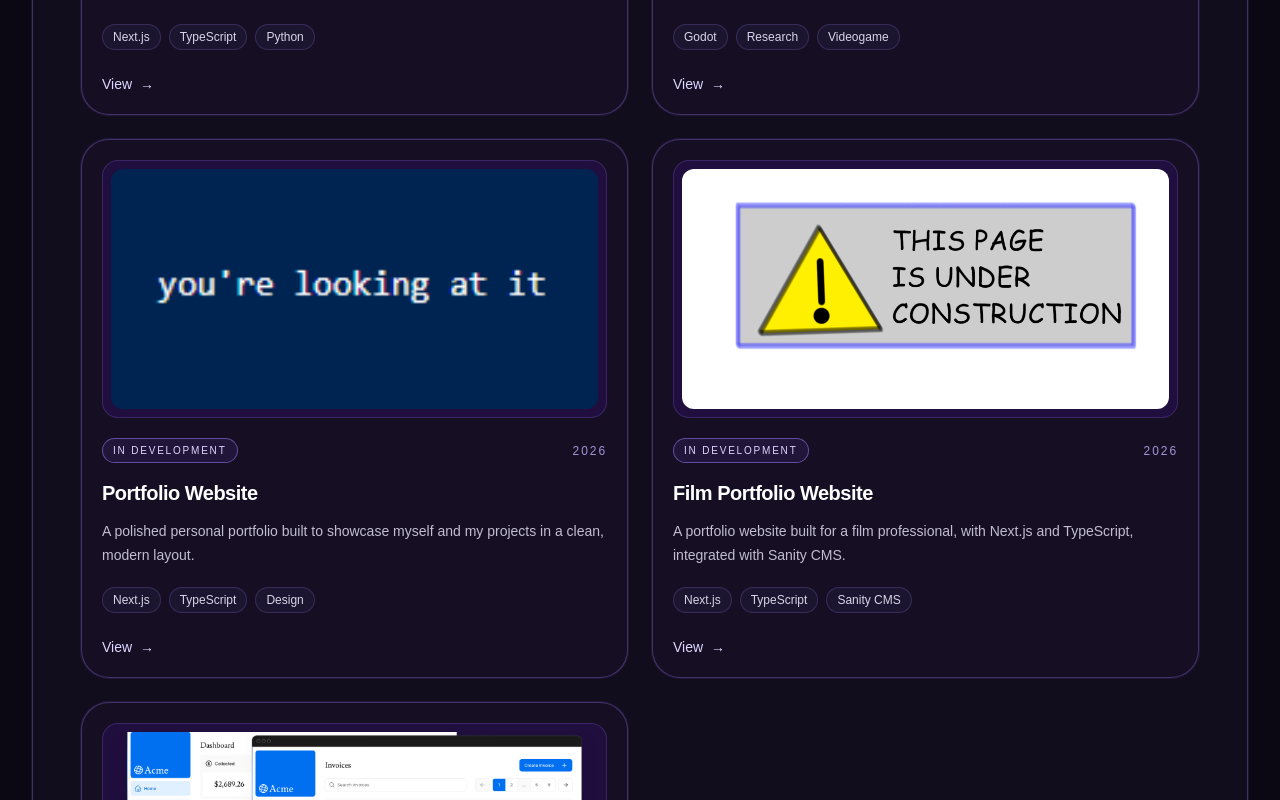
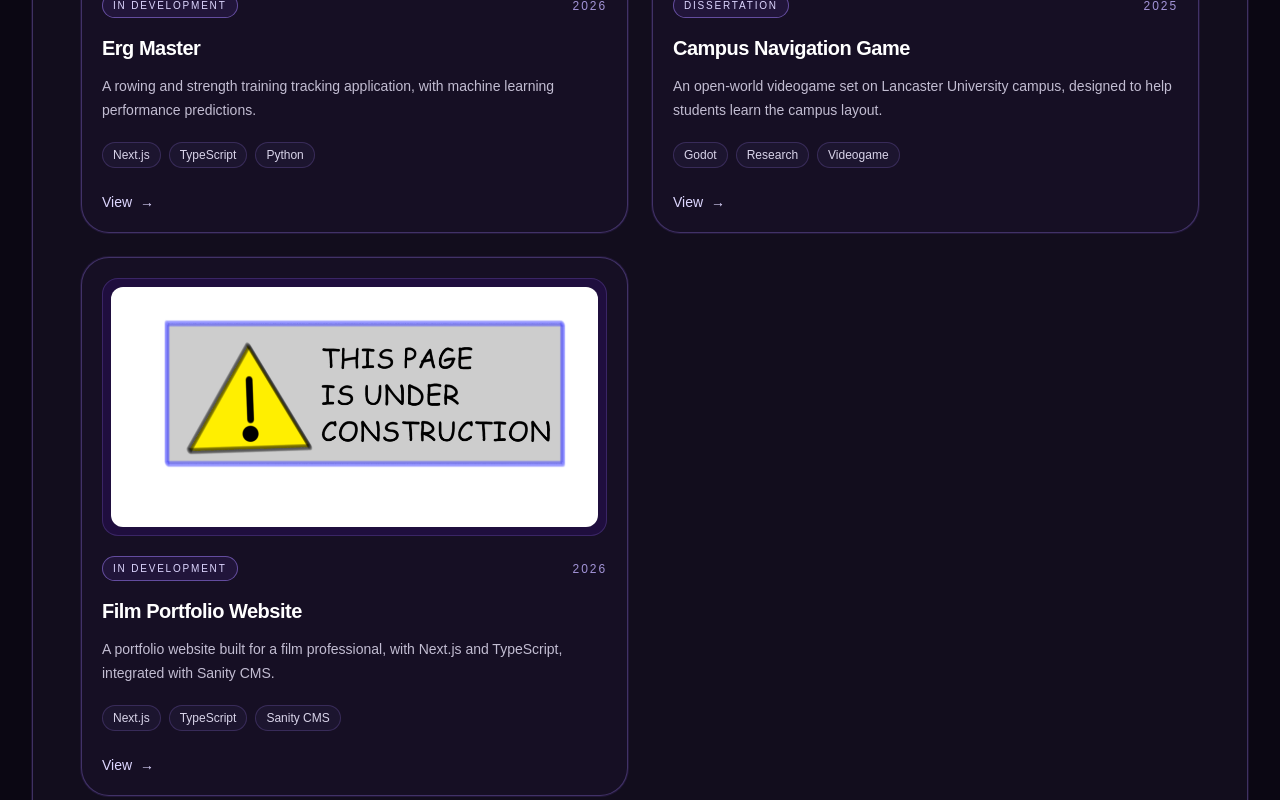
Before and after one commit to edvale732/website, a Next.js app: page /projects in a window 1280 px wide. Shown: the part 680-1480 px from the top of the page. Built offline with nearby package versions, Linux system fonts and the light colour scheme; no server answers.

Commit message:
updated imports

```diff
--- a/app/projects/page.tsx
+++ b/app/projects/page.tsx
@@ -1,7 +1,7 @@
-import { ProjectCardGrid } from '@/app/ui/cards';
 import { Metadata } from 'next';
 import { projects } from '@/app/projects/project-data';
 import RevealOnScroll from '@/app/ui/reveal-on-scroll';
+import { ProjectBrowser } from '@/app/ui/project-browser';
 
 export const metadata: Metadata = {
   title: 'Projects',
@@ -20,7 +20,7 @@ export default function Page() {
             </h1>
           </RevealOnScroll>
 
-          <ProjectCardGrid projects={projects} />
+          <ProjectBrowser projects={projects} />
         </div>
       </main>
     </div>
```
